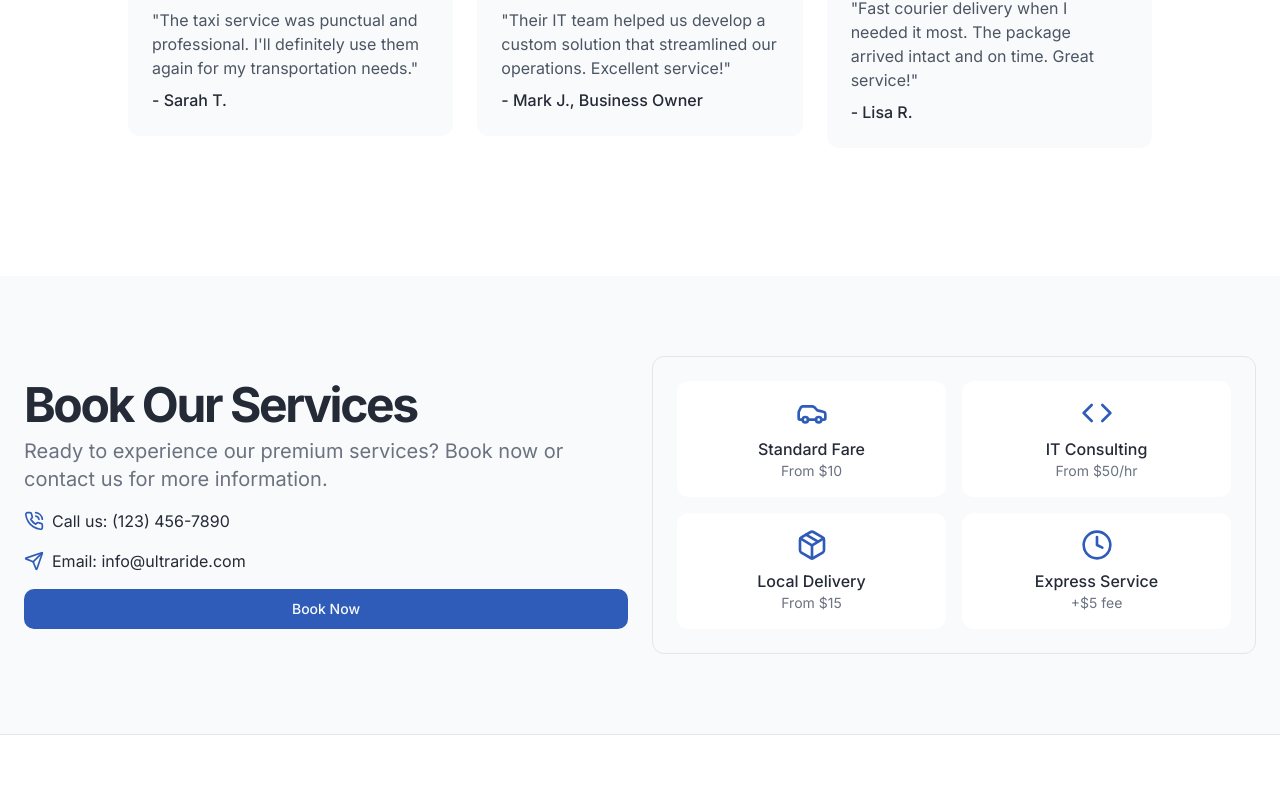
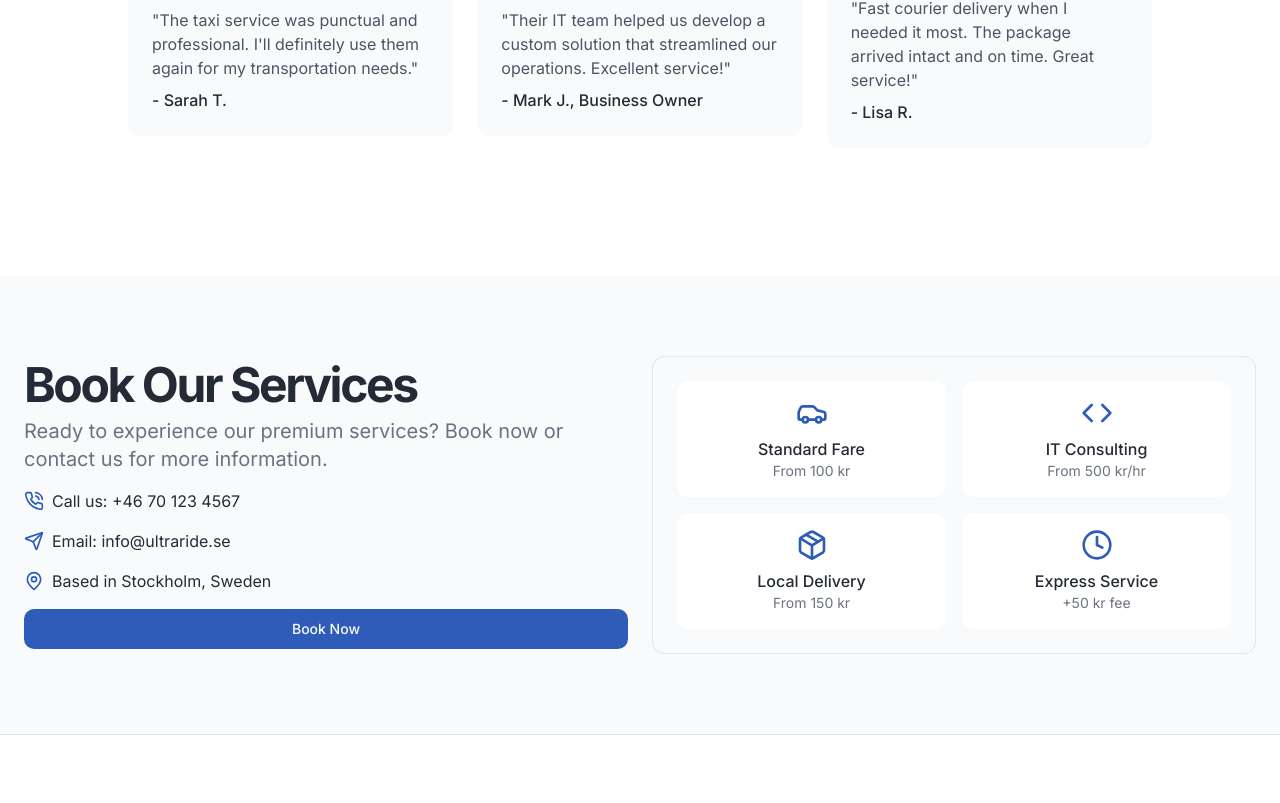
Before and after one commit to Muhammad-Awais341/Rareservices.se, a React (Vite) app: page / in a window 1280 px wide. Shown: the part 1988-2791 px from the top of the page. Built offline with nearby package versions, Linux system fonts and the light colour scheme.

Commit message:
Update booking section
Update the booking section with contact details and location information.

```diff
--- a/src/pages/Index.tsx
+++ b/src/pages/Index.tsx
@@ -44,7 +44,7 @@ const Index = () => {
                   Your Premium Taxi, IT, & Courier Service
                 </h1>
                 <p className="max-w-[600px] text-gray-500 md:text-xl dark:text-gray-400">
-                  Professional transportation, IT solutions, and reliable courier services all in one place.
+                  Professional transportation, IT solutions, and reliable courier services all in one place. Based in Sweden, serving you with excellence.
                 </p>
               </div>
               <div className="flex flex-col gap-2 min-[400px]:flex-row">
@@ -229,11 +229,15 @@ const Index = () => {
               <div className="space-y-4">
                 <div className="flex items-center gap-2">
                   <PhoneCall className="h-5 w-5 text-primary" />
-                  <span>Call us: (123) 456-7890</span>
+                  <span>Call us: +46 70 123 4567</span>
                 </div>
                 <div className="flex items-center gap-2">
                   <Send className="h-5 w-5 text-primary" />
-                  <span>Email: info@ultraride.com</span>
+                  <span>Email: info@ultraride.se</span>
+                </div>
+                <div className="flex items-center gap-2">
+                  <MapPin className="h-5 w-5 text-primary" />
+                  <span>Based in Stockholm, Sweden</span>
                 </div>
               </div>
               <Dialog>
@@ -277,7 +281,7 @@ const Index = () => {
                           <FormItem>
                             <FormLabel>Phone</FormLabel>
                             <FormControl>
-                              <Input placeholder="(123) 456-7890" {...field} />
+                              <Input placeholder="+46 70 123 4567" {...field} />
                             </FormControl>
                           </FormItem>
                         )}
@@ -322,22 +326,22 @@ const Index = () => {
                 <div className="flex flex-col items-center p-4 bg-white rounded-lg dark:bg-gray-800">
                   <Car className="h-8 w-8 text-primary mb-2" />
                   <h3 className="font-medium text-center">Standard Fare</h3>
-                  <p className="text-sm text-gray-500 text-center">From $10</p>
+                  <p className="text-sm text-gray-500 text-center">From 100 kr</p>
                 </div>
                 <div className="flex flex-col items-center p-4 bg-white rounded-lg dark:bg-gray-800">
                   <Code className="h-8 w-8 text-primary mb-2" />
                   <h3 className="font-medium text-center">IT Consulting</h3>
-                  <p className="text-sm text-gray-500 text-center">From $50/hr</p>
+                  <p className="text-sm text-gray-500 text-center">From 500 kr/hr</p>
                 </div>
                 <div className="flex flex-col items-center p-4 bg-white rounded-lg dark:bg-gray-800">
                   <Package className="h-8 w-8 text-primary mb-2" />
                   <h3 className="font-medium text-center">Local Delivery</h3>
-                  <p className="text-sm text-gray-500 text-center">From $15</p>
+                  <p className="text-sm text-gray-500 text-center">From 150 kr</p>
                 </div>
                 <div className="flex flex-col items-center p-4 bg-white rounded-lg dark:bg-gray-800">
                   <Clock className="h-8 w-8 text-primary mb-2" />
                   <h3 className="font-medium text-center">Express Service</h3>
-                  <p className="text-sm text-gray-500 text-center">+$5 fee</p>
+                  <p className="text-sm text-gray-500 text-center">+50 kr fee</p>
                 </div>
               </div>
             </div>
@@ -352,8 +356,14 @@ const Index = () => {
             <div className="space-y-2">
               <h3 className="text-xl font-bold">UltraRide</h3>
               <p className="text-sm text-gray-500 dark:text-gray-400">
-                Your premium taxi, IT & courier service provider.
+                Your premium taxi, IT & courier service provider in Sweden.
               </p>
+              <div className="space-y-1 mt-4">
+                <p className="text-sm">Stockholm, Sweden</p>
+                <p className="text-sm">Phone: +46 70 123 4567</p>
+                <p className="text-sm">Email: info@ultraride.se</p>
+                <p className="text-sm">Business Hours: Mon-Fri 8:00-18:00</p>
+              </div>
             </div>
             <div className="grid grid-cols-2 md:grid-cols-3 gap-10">
               <div className="space-y-2">
@@ -391,17 +401,17 @@ const Index = () => {
                     <a href="#book" className="text-sm hover:underline">Book Now</a>
                   </li>
                   <li>
-                    <a href="#" className="text-sm hover:underline">(123) 456-7890</a>
+                    <a href="tel:+46701234567" className="text-sm hover:underline">+46 70 123 4567</a>
                   </li>
                   <li>
-                    <a href="#" className="text-sm hover:underline">info@ultraride.com</a>
+                    <a href="mailto:info@ultraride.se" className="text-sm hover:underline">info@ultraride.se</a>
                   </li>
                 </ul>
               </div>
             </div>
           </div>
           <div className="text-sm text-gray-500 dark:text-gray-400 mt-8">
-            &copy; {new Date().getFullYear()} UltraRide. All rights reserved.
+            &copy; {new Date().getFullYear()} UltraRide. All rights reserved. Based in Sweden.
           </div>
         </div>
       </footer>
```
